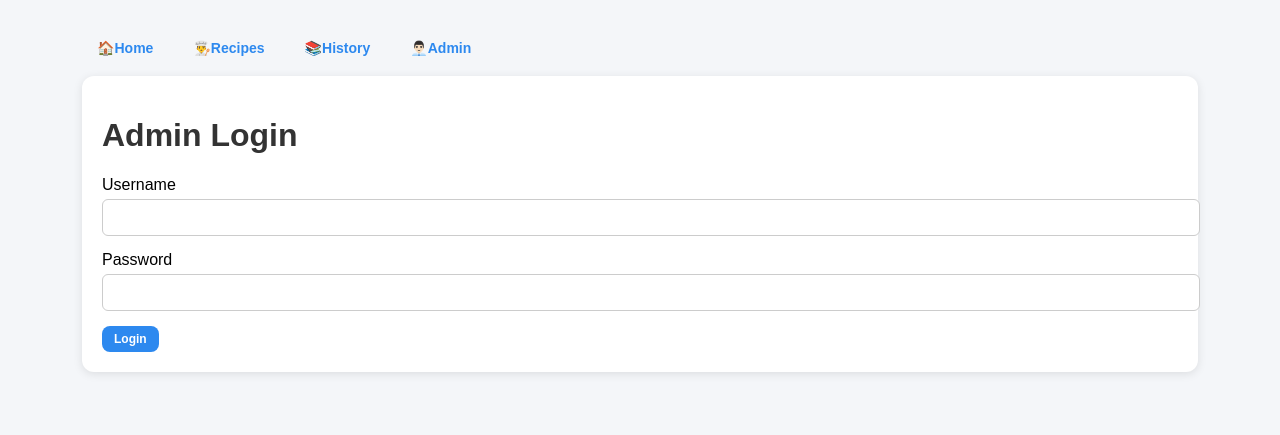
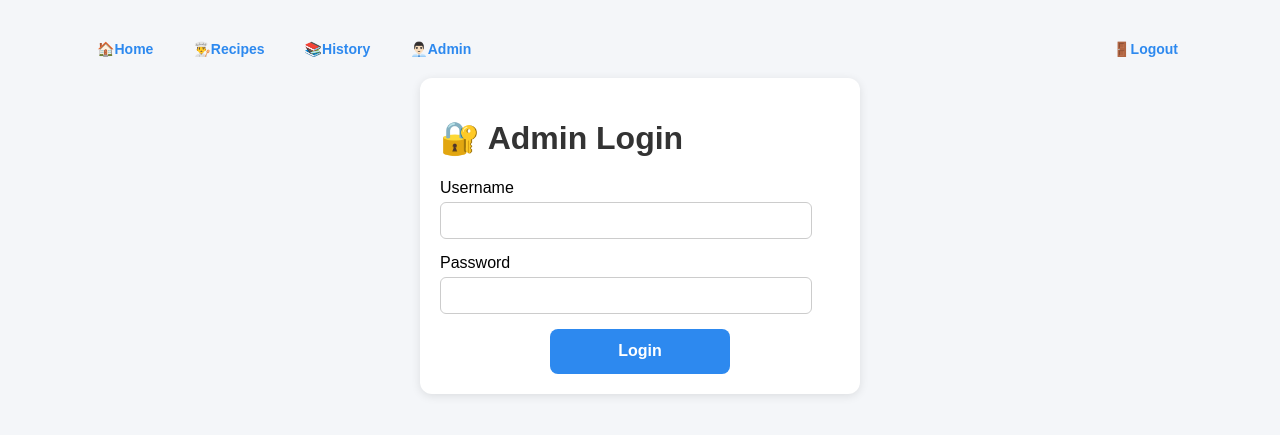
Before and after one commit to mukunda15krishna/recipe-converter, a FastAPI app: page /login in a window 1280 px wide. Shown: the part 63-498 px from the top of the page. Run offline with FastAPI, Linux system fonts and the light colour scheme.

Commit message:
Improve login page layout and navigation

```diff
--- a/static/style.css
+++ b/static/style.css
@@ -88,3 +88,27 @@ a{
     font-weight:bold;
     color:#2c7be5;
 }
+
+.login-card{
+    max-width:400px;
+    margin:30px auto;
+}
+
+.login-input{
+    width:100%;
+    max-width:350px;
+}
+
+.login-btn{
+    display:block;
+    margin:auto;
+    width:180px;
+    height:45px;
+    font-size:16px;
+}
+
+.login-input{
+    width:calc(100% - 50px);
+    margin-left:0px;
+    margin-right:60px;
+}
--- a/templates/base.html
+++ b/templates/base.html
@@ -41,14 +41,38 @@
         }
 
         @media (max-width:768px){
+        .menu{
+            flex-direction:column;
+            align-items:flex-start;
+            gap:10px;
+        }
 
+        .menu-left{
+            flex-wrap:wrap;
+        }
+
+        .menu-right{
+            margin-right:0;
+        }
 
         }
         .menu{
         display:flex;
-        flex-direction:row;
-        gap:20px;
+        justify-content:space-between;
+        align-items:center;
+        margin-top:20px;
+        padding-left:15px;
+            }
+
+            .menu-left{
+                display:flex;
+                gap:20px;
+            }
+
+        .menu-right{
+            margin-left:auto;
         }
+
 
             .navbar{
             font-size:16px;
@@ -241,20 +265,29 @@ if (
 
         <div class="menu">
 
-            <a href="/">🏠Home</a>
+            <div class="menu-left">
 
-            <a href="/recipes">👨‍🍳Recipes</a>
+                <a href="/">🏠Home</a>
 
-            <a href="/history">📚History</a>
+                <a href="/recipes">👨‍🍳Recipes</a>
 
-            <a href="/admin">👨🏻‍💼Admin</a>
+                <a href="/history">📚History</a>
+
+                <a href="/admin">👨🏻‍💼Admin</a>
+
+            </div>
+
+        <div class="menu-right">
+
+            <a href="/logout">🚪Logout</a>
 
         </div>
+
+    </div>
 
         {% block content %}
         {% endblock %}
 
-    </div>
 
 </body>
 
--- a/templates/login.html
+++ b/templates/login.html
@@ -2,15 +2,19 @@
 
 {% block content %}
 
-<div class="card">
+<div class="card login-card">
 
-    <h1>Admin Login</h1>
+    <h1>🔐 Admin Login</h1>
 
-    <form action="/login" method="post">
+    <form
+    action="/login"
+    method="post"
+    class="login-form">
 
         <label>Username</label>
 
         <input
+            class="login-input"
             type="text"
             name="username"
             required>
@@ -18,13 +22,15 @@
         <label>Password</label>
 
         <input
+            class="login-input"
             type="password"
             name="password"
             required>
 
         <button
             type="submit"
-            class="small-btn">
+            class="login-btn">
+
             Login
         </button>
 
```
